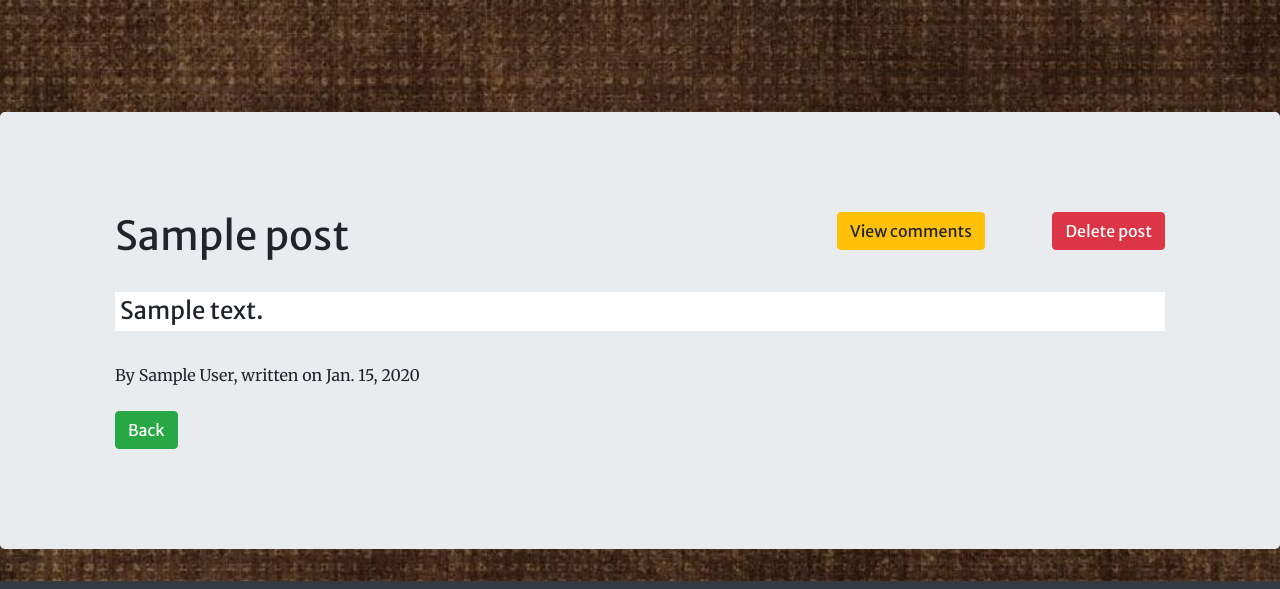
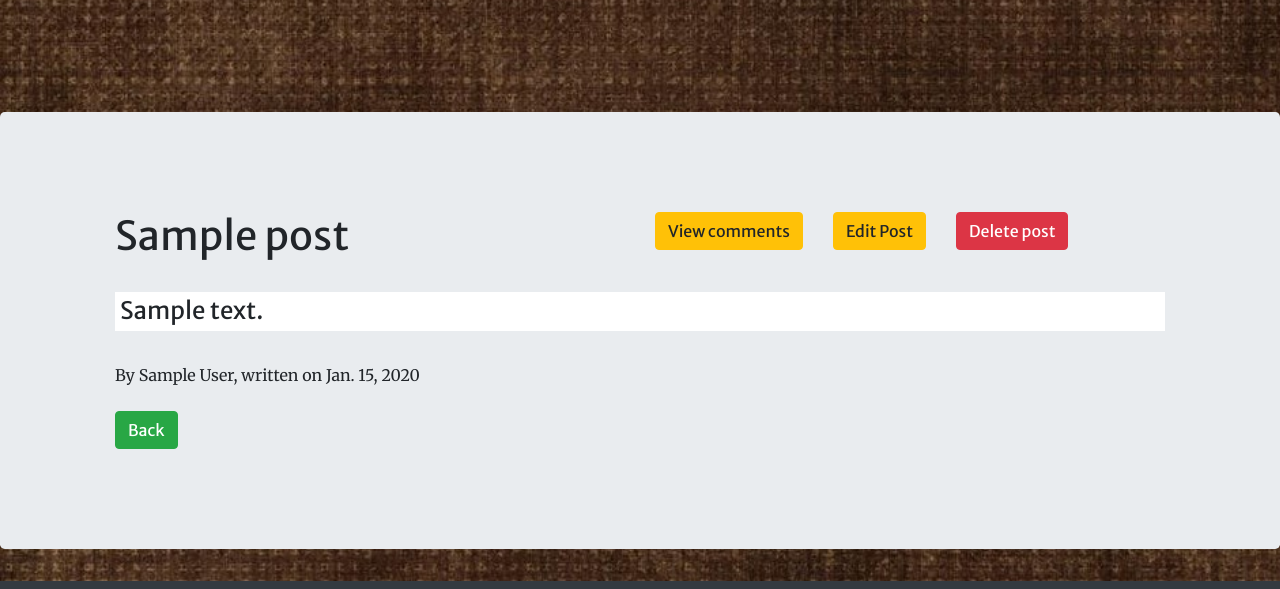
Before and after one commit to ameyanrd/PostIt, a Django app: page /1/ in a window 1280 px wide. Shown: the part 72-661 px from the top of the page. Run offline with Django 3.2, Linux system fonts and the light colour scheme; a user stored in the database is signed in; tables that the repository leaves empty hold one stand-in row (values such as "Sample post"); some libraries are stand-ins or nearby versions.

Commit message:
Implemented Post Editing

```diff
--- a/blog/urls.py
+++ b/blog/urls.py
@@ -10,6 +10,7 @@ urlpatterns = [
     path('', views.index, name='index'),
     path('<int:post_no>/', views.display_posts, name='display_posts'),
     path('comments/<int:post_no>/', views.display_comments, name='display_comments'),
+    path('edit/<int:post_no>/', views.edit_post, name='edit_post'),
     path('delete_post/<int:post_no>/', views.delete_post, name='delete_post'),
     path('write_comment/<int:post_no>/', views.write_comment, name='write_comment'),
     path('delete_comment/<int:comment_no>/', views.delete_comment, name='delete_comment'),
--- a/blog/views.py
+++ b/blog/views.py
@@ -68,6 +68,17 @@ def delete_post(request, post_no):
     else:
         return redirect("blog:index")
 
+def edit_post(request, post_no):
+    if request.method == 'POST':
+        Post.objects.filter(pk=post_no).update(post_name=request.POST.get('title'))
+        Post.objects.filter(pk=post_no).update(post_content=request.POST.get('myeditablediv'))
+        return redirect("/" + str(post_no))
+    else:
+        if request.user.is_authenticated:
+            post = Post.objects.get(pk=post_no)
+            return render(request, 'main/edit_post.html', {'post': post})
+        else:
+            return redirect('blog:index')
 
 def enter(request):
     if request.user.is_authenticated:
@@ -90,7 +101,7 @@ def my_blogs(request):
         my_posts = Post.objects.filter(post_user_id=request.user.id).order_by('-date_created')
         return render(request, 'main/my_blogs.html', {'all_posts': all_posts, 'my_posts': my_posts})
     else:
-        redirect("blog:index")
+        return redirect("blog:index")
 
 
 def write_post(request):
@@ -108,7 +119,7 @@ def write_post(request):
         if request.user.is_authenticated:
             return render(request, 'main/write_post.html')
         else:
-            redirect("blog:index")
+            return redirect("blog:index")
 
 
 def write_comment(request, post_no):
--- a/templates/main/display_post.html
+++ b/templates/main/display_post.html
@@ -10,10 +10,13 @@
                 <h1>{{ post.post_name }}</h1>
             </div>
             {% if user == user_profile.user %}
-                <div class="col-4" style="text-align:right;">
+                <div class="col-auto" style="text-align:right;">
                     <a class="btn btn-warning" href="/comments/{{post.id}}/">View comments</a>
                 </div>
-                <div class="col-2" style="text-align:right;">
+                <div class="col-auto" style="text-align:right;">
+                    <a class="btn btn-warning" href="/edit/{{post.id}}/">Edit Post</a>
+                </div>
+                <div class="col-auto" style="text-align:right;">
                     <a class="btn btn-danger" href="/delete_post/{{post.id}}/">Delete post</a>
                 </div>
             {% else %}
```
Also changed, not shown: templates/main/edit_post.html (added, +38 -0 lines), blog/migrations/__init__.py (added).
